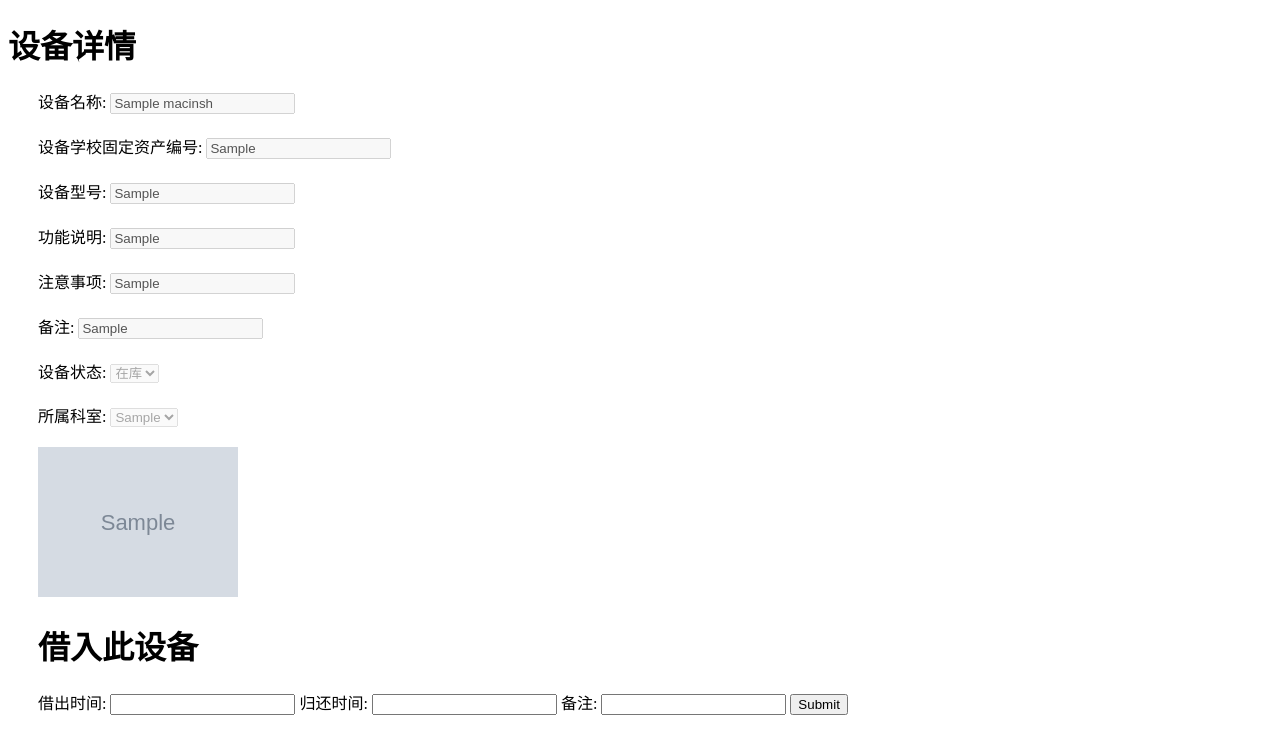
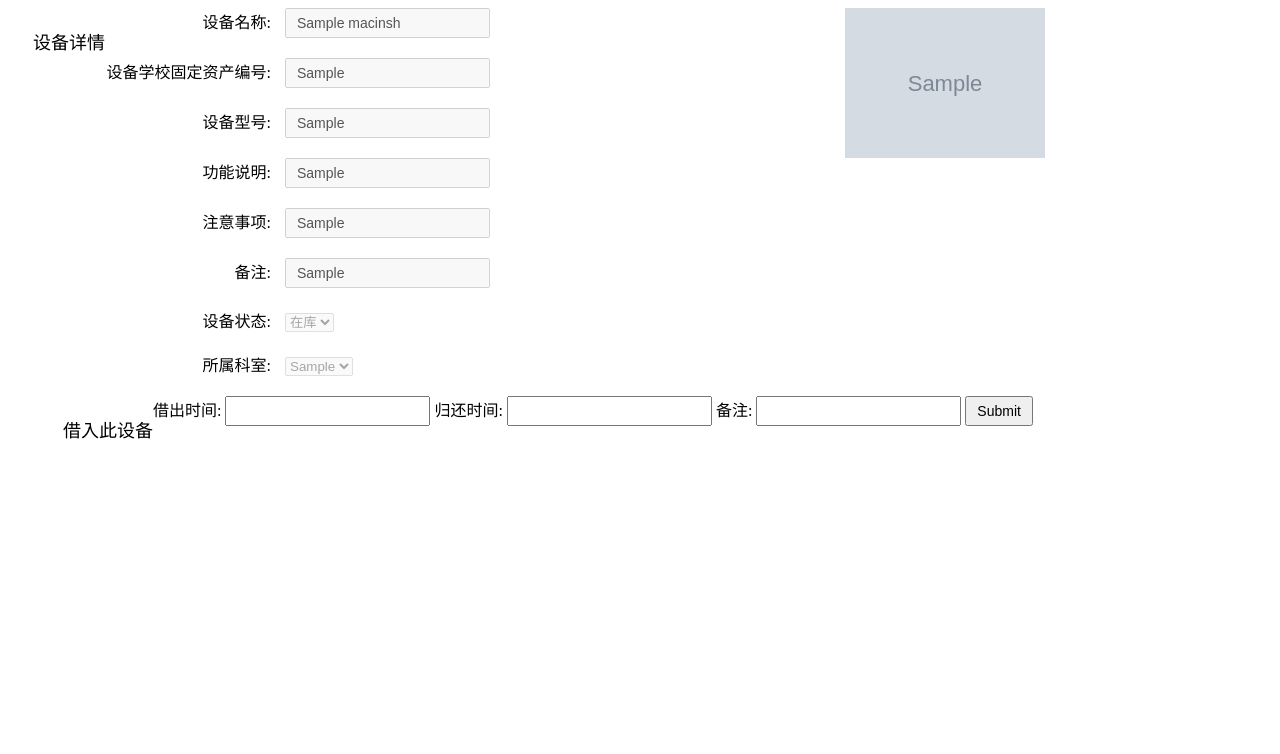
Before and after one commit to sijiezhilian/managesys, a Django app: page /add_form/?id=1 in a window 1280 px wide. Shown: the top 754 px of the page. Run offline with Django 3.2, Linux system fonts and the light colour scheme; a user stored in the database is signed in; tables that the repository leaves empty hold one stand-in row (values such as "Sample post"); grey boxes marked "Sample" are stand-in pictures; some libraries are stand-ins or nearby versions.

Commit message:
Update add_form.html

```diff
--- a/templates/add_form.html
+++ b/templates/add_form.html
@@ -54,6 +54,14 @@
     form li {
         display: inline-block;
     }
+h1.title{font-size:18px;font-weight:normal;text-indent:25px;margin:20px 0 0;float:left;clear:both;}
+.macimage{width:100%;}
+.macimage .detail{width:60%;float:left;}
+.macimage .detail li label{width:166px;display:inline-block;text-align:right;padding-right:10px;}
+.macimage .detail li input{padding:5px 10px;font-size:14px;}
+.macimage .photo-shebei{width:30%:float:left;}
+form.jiechu{float:left;width:100%;}
+form.jiechu input{font-size:14px;padding:5px 10px;}
 
 </style>
 <body>
```
